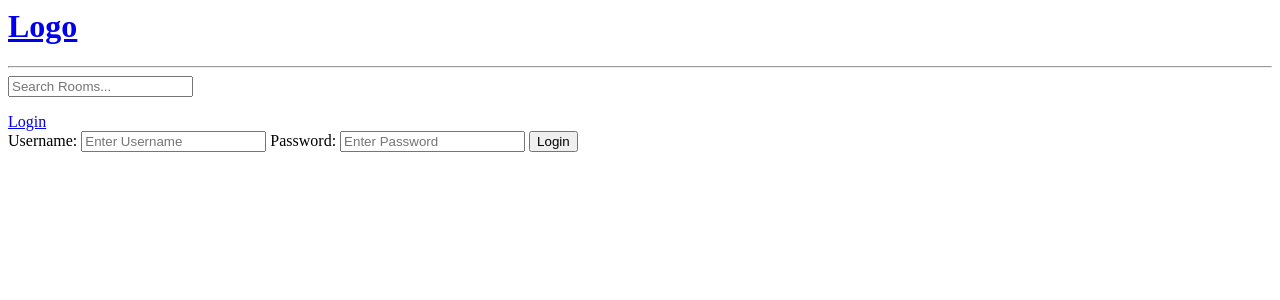
After one commit to celaltas/StudyBuddy, a Django app: page /login/ in a window 1280 px wide. The commit adds this page. Shown: the top 300 px of the page. Run offline with Django 3.2, Linux system fonts and the light colour scheme.

Commit message:
flash messages, restricted pages done

```diff
--- a/base/urls.py
+++ b/base/urls.py
@@ -2,6 +2,8 @@ from django.urls import path
 from . import views
 
 urlpatterns = [
+    path('login/', views.login_page, name="login"),
+    path('logout/', views.logout_page, name="logout"),
     path('', views.home, name="home"),
     path('room/<str:pk>/', views.room,name="room"),
     path('create-room/', views.create_room, name="create-room"),
--- a/base/views.py
+++ b/base/views.py
@@ -1,7 +1,12 @@
+from cmath import log
 from django.shortcuts import render, HttpResponse,redirect
 from django.db.models import Q
 from .models import Room, Topic
 from .forms import RoomForm
+from django.contrib.auth.models import User
+from django.contrib import messages
+from django.contrib.auth import authenticate,login,logout
+from django.contrib.auth.decorators import login_required
 
 
 
@@ -29,6 +34,7 @@ def room(request,pk):
     return render(request, 'base/room.html', {'room':room})
 
 
+@login_required(login_url='login')
 def create_room(request):
     form = RoomForm()
     if request.method == 'POST':
@@ -41,10 +47,14 @@ def create_room(request):
     }
     return render(request, 'base/room_form.html', context=context)
 
-
+@login_required(login_url='login')
 def update_room(request,pk):
     room = Room.objects.get(id=pk)
     form = RoomForm(instance=room)
+
+    if request.user != room.host:
+        return HttpResponse("You are not allowed to update this room")
+
     if request.method == 'POST':
         form = RoomForm(request.POST, instance=room)
         if form.is_valid():
@@ -55,9 +65,13 @@ def update_room(request,pk):
     }
     return render(request, 'base/room_form.html', context=context)
 
-
+@login_required(login_url='login')
 def delete_room(request,pk):
     room = Room.objects.get(id=pk)
+
+    if request.user != room.host:
+        return HttpResponse("You are not allowed to update this room")
+
     if request.method == 'POST':
         room.delete()
         return redirect('home')
@@ -65,3 +79,33 @@ def delete_room(request,pk):
         'obj':room
     }
     return render(request, 'base/delete.html', context=context)
+
+
+def login_page(request):
+
+    if request.user.is_authenticated:
+        return redirect('home')
+
+    if request.method == 'POST':
+        username = request.POST.get('username')
+        password = request.POST.get('password')
+
+        try:
+            user = User.objects.get(username=username)
+        except:
+            messages.error(request=request,message='User does not exists')
+
+        user = authenticate(request=request, username=username, password=password)
+        if user is not None:
+            login(request=request, user=user)
+            return redirect('home')
+        else:
+            messages.error(request=request,message='Username or password does not exists')
+
+    context={}
+    return render(request, 'base/login_register.html', context=context)
+
+
+def logout_page(request):
+    logout(request=request)
+    return redirect('home')
--- a/manage.py
+++ b/manage.py
@@ -14,7 +14,7 @@ def main():
             "Couldn't import Django. Are you sure it's installed and "
             "available on your PYTHONPATH environment variable? Did you "
             "forget to activate a virtual environment?"
-        ) from exc
+        )
     execute_from_command_line(sys.argv)
 
 
--- a/templates/base/home.html
+++ b/templates/base/home.html
@@ -23,13 +23,15 @@
   </div>
 
   <div>
-      <h5>{{room_count}} rooms available</h5>
+    <h5>{{room_count}} rooms available</h5>
     <a href="{% url 'create-room' %}">Create Room</a>
     <div>
       {% for room in rooms %}
       <div>
+        {% if request.user == room.host%}
         <a href="{% url 'update-room' pk=room.id %}">Edit</a>
         <a href="{% url 'delete-room' pk=room.id %}">Delete</a>
+        {% endif %}
         <span> @{{room.host.username}} </span>
         <h5>
           {{room.id}} -- <a href="{% url 'room' pk=room.id %}">{{room.name}}</a>
--- /dev/null
+++ b/templates/base/login_register.html
@@ -0,0 +1,16 @@
+{% extends 'main.html' %}
+
+{% block content%}
+
+    <div>
+        <form action="" method="post">
+            {% csrf_token %}
+            <label>Username:</label>
+            <input type="text" name="username" placeholder="Enter Username">
+            <label>Password:</label>
+            <input type="password" name="password" placeholder="Enter Password">
+            <input type="submit" value="Login">
+        </form>
+    </div>
+
+{% endblock %}
--- a/templates/main.html
+++ b/templates/main.html
@@ -1,15 +1,26 @@
 <html lang="en">
+
 <head>
     <meta charset="UTF-8">
     <meta http-equiv="X-UA-Compatible" content="IE=edge">
     <meta name="viewport" content="width=device-width, initial-scale=1.0">
     <title>StudyBud</title>
 </head>
+
 <body>
     {% include 'navbar.html' %}
+
+    {% if messages %}
+    <ul class="messages">
+        {% for message in messages %}
+        <li>{{ message }}</li>
+            {% endfor %}
+    </ul>
+    {% endif %}
     {% block content %}
 
     {% endblock %}
 
 </body>
+
 </html>
--- a/templates/navbar.html
+++ b/templates/navbar.html
@@ -4,3 +4,11 @@
 <form action="{% url 'home' %}">
     <input type="text" name="q" placeholder="Search Rooms..." value="{{q}}">
 </form>
+
+
+
+{% if request.user.is_authenticated %}
+<a href="{% url 'logout' %}">Logout</a>
+{% else %}
+<a href="{% url 'login' %}">Login</a>
+{% endif %}
```
